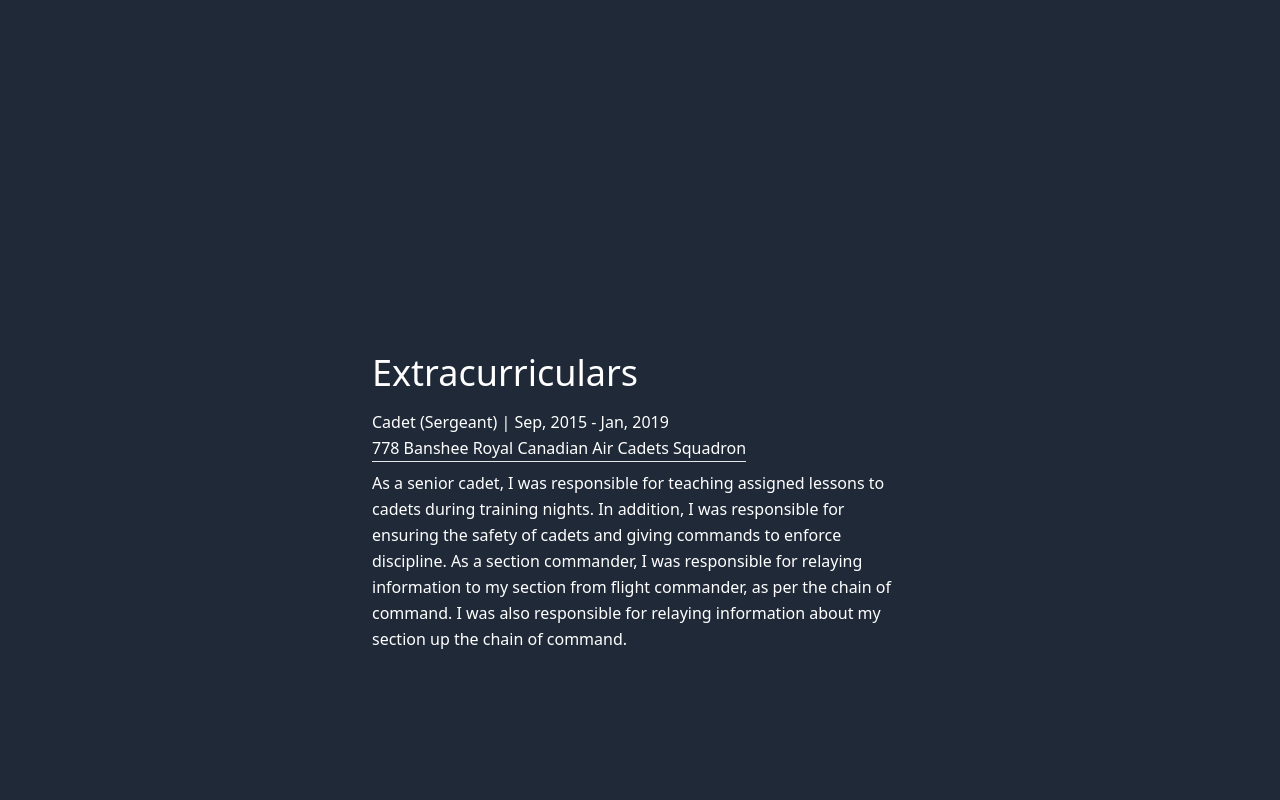
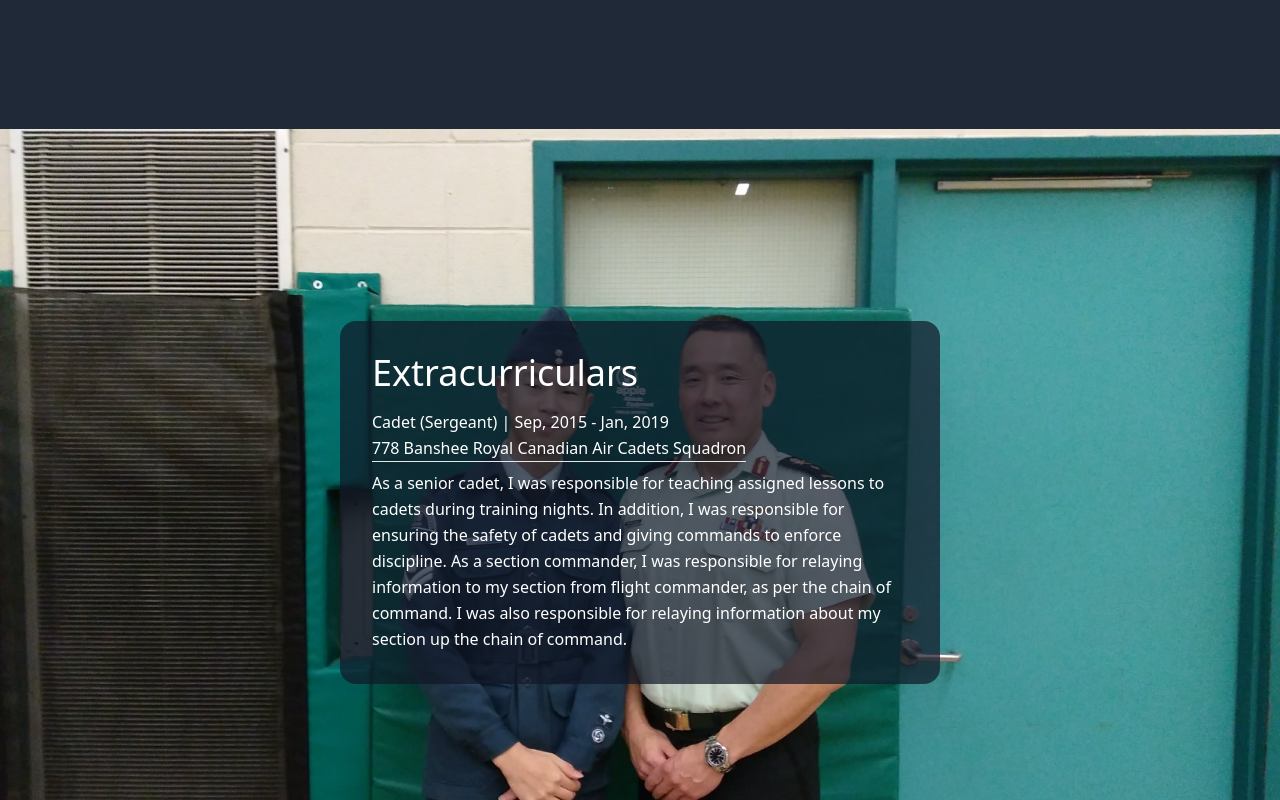
Before and after one commit to MiaoE/Eric-Miao-Personal-Portfolio, a React (Create React App) app: page /about in a window 1280 px wide. Shown: the part 1480-2280 px from the top of the page. Built offline with nearby package versions, Linux system fonts and the light colour scheme.

Commit message:
added background image for extracurriculars

```diff
--- a/src/components/About.js
+++ b/src/components/About.js
@@ -37,8 +37,8 @@
         </div>
       </div>
       <br className="container py-10 px-10" />
-      <div className="mx-auto flex px-10 py-48 flex-col items-center w-full">
-        <div className="lg:flex-grow md:w-1/2 flex flex-col md:items-start md:text-left p-8 items-center text-center">
+      <div className="mx-auto flex px-10 py-48 flex-col items-center w-full bg-cadets bg-cover bg-center bg-no-repeat bg-fixed">
+        <div className="lg:flex-grow md:w-1/2 flex flex-col md:items-start md:text-left p-8 items-center text-center bg-gray-900 bg-opacity-70 rounded-2xl">
           <h1 className="title-font sm:text-4xl text-3xl mb-4 font-medium text-white">
             Extracurriculars
           </h1>
--- a/src/components/Projects.js
+++ b/src/components/Projects.js
@@ -35,14 +35,14 @@
                 Appwrite backend server and accesses user information from Appwrite database.
                 <br /><br />
                 This project was created for <a href="https://www.newhacks.ca/" target="_blank" rel="noreferrer" className="underline">NewHacks 2022</a>,
-                a 24 hour hackathon event hosted by the University of Toronto IEEE and sponsored by MLH. It uses Next.js
+                a 24-hour hackathon event hosted by the University of Toronto IEEE and sponsored by MLH. It uses Next.js
                 and tailwindCSS frameworks for front-end hosting, and Flask for back-end.
               </p>
             </div>
           </div>
           <br className="container py-10 px-10" />
           <div className="w-full h-3/4 py-8 mx-auto">
-            <h1 className="text-xl title-font text-white">Various University Projects | September, 2021 - April, 2022</h1>
+            <h1 className="text-xl title-font text-white">Various University Console-based Projects | September, 2021 - April, 2022</h1>
             <p className="md:w-1/2 sm:w-2/3 p-2 mx-auto">
               Various programming projects in <a href="https://engineering.calendar.utoronto.ca/course/esc180h1" target="_blank" rel="noreferrer" className="underline">
                 Introduction to Computer Programming (ESC180)
--- a/tailwind.config.js
+++ b/tailwind.config.js
@@ -13,6 +13,7 @@
         'uoftbg' : "url('/public/assets/uoftbg.jpg')",
         'lostpathbg' : "url('/public/assets/lostpathSnap.png')",
         'flightbg' : "url('/public/assets/flightSnap.jpg')",
+        'cadets' : "url('/public/assets/cadets.jpg')",
       }
     },
   },
```
Also changed, not shown: public/assets/cadets.jpg (added).
